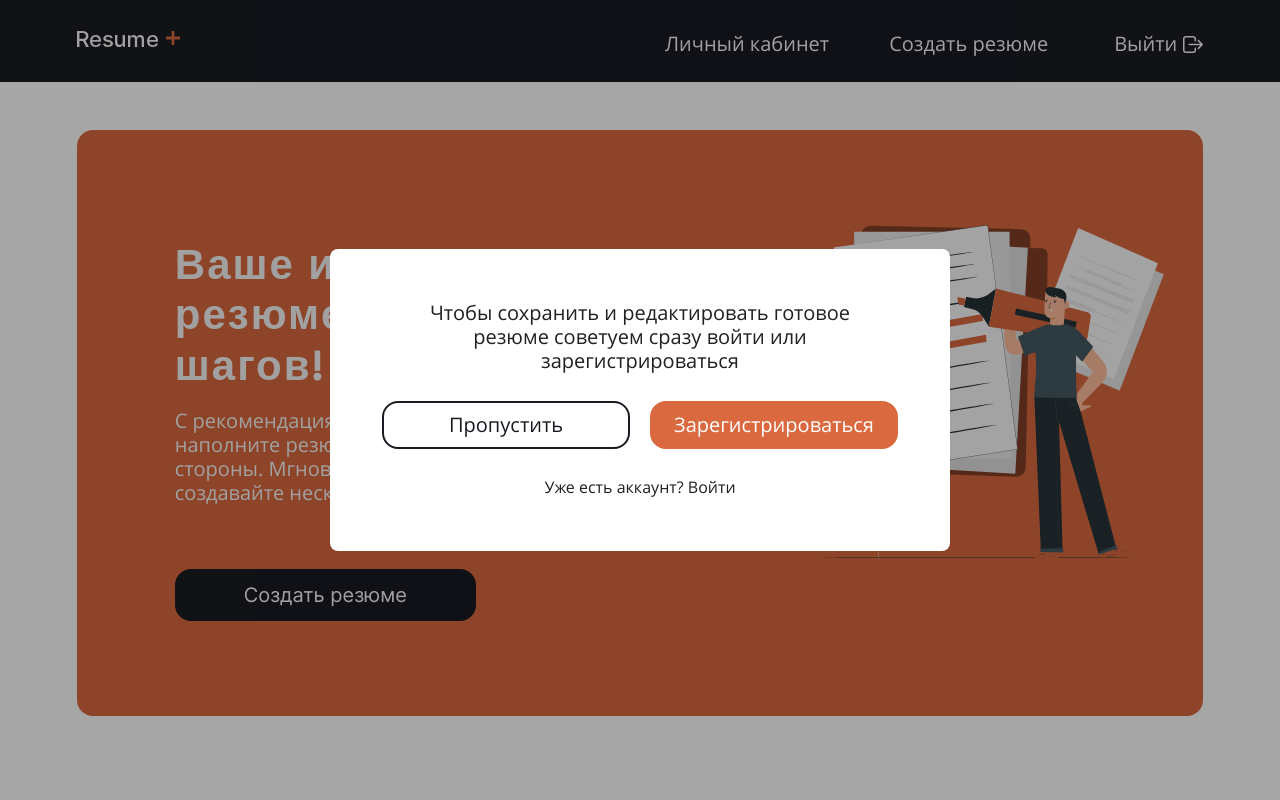
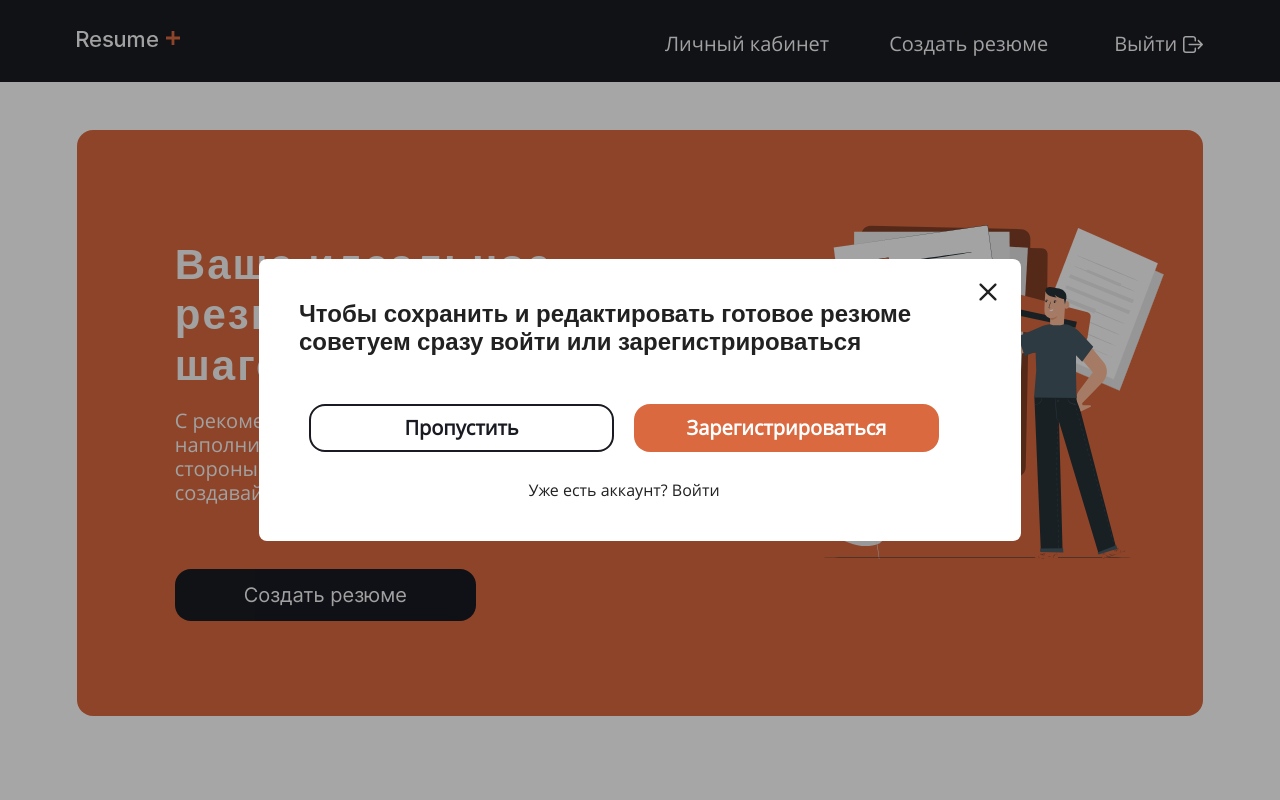
Before and after one commit to homo-errantium/frontend, a React (Create React App) app: page / in a window 1280 px wide. Both pictures are taken after a click on the button "Создать резюме". Shown: the top 800 px of the page. Built offline with nearby package versions, Linux system fonts and the light colour scheme.

Commit message:
feat: updated popups in according to our new layout

```diff
--- a/src/components/Popups/PopupConfirmationDelete/ConfirmationDelete/ConfirmationDelete.js
+++ b/src/components/Popups/PopupConfirmationDelete/ConfirmationDelete/ConfirmationDelete.js
@@ -2,6 +2,7 @@ import './ConfirmationDelete.scss'
 import { useNavigate } from 'react-router'
 import PropTypes from 'prop-types'
 import TrashIcon from '../../../../img/popups/trash-icon-red.svg'
+import CloseIcon from '../../../../img/popups/close-icon-black.svg'
 
 function ConfirmationDelete({ onClose }) {
   const resumeNumber = 1 // эту переменную надо привязать в конкретным резюме
@@ -36,6 +37,17 @@ function ConfirmationDelete({ onClose }) {
           Отменить
         </button>
       </div>
+      <button
+        type="button"
+        onClick={onClose}
+        className="confirmation-delete__close-button link"
+      >
+        <img
+          src={CloseIcon}
+          alt="крестик"
+          className="confirmation-delete__close-button-icon"
+        />
+      </button>
     </div>
   )
 }
--- a/src/components/Popups/PopupConfirmationDelete/ConfirmationDelete/ConfirmationDelete.scss
+++ b/src/components/Popups/PopupConfirmationDelete/ConfirmationDelete/ConfirmationDelete.scss
@@ -3,23 +3,25 @@
   flex-direction: column;
   align-items: center;
   gap: 44px;
-  padding: 64px 80px;
+  padding: 40px 72px 40px 40px;
   border-radius: 24px;
+  position: relative;
 }
 
 .confirmation-delete__text {
-  width: 500px;
+  width: 546px;
   color: #212121;
   text-align: center;
-  font-family: 'Open Sans', sans-serif;
-  font-size: 20px;
-  font-weight: 400;
+  font-family: 'Space Grotesk', sans-serif;
+  font-size: 24px;
+  font-weight: 700;
+  text-align: left;
   line-height: 1.2;
 }
 
 .confirmation-delete__buttons {
   display: flex;
-  gap: 20px;
+  gap: 26px;
 }
 
 .confirmation-delete__button {
@@ -29,7 +31,7 @@
   line-height: 1.2;
   border-radius: 16px;
   border: 2px solid;
-  width: 240px;
+  width: 260px;
 height: 48px;
 }
 
@@ -49,3 +51,12 @@ height: 48px;
   background-color: #1A1B22;
   border-color: #1A1B22;
 }
+
+.confirmation-delete__close-button {
+  border: none;
+  background-color: transparent;
+  padding: 0;
+  position: absolute;
+  top: 24px;
+  right: 24px;
+}
--- a/src/components/Popups/PopupConfirmationExit/ComfirmationExit/ConfirmationExit.js
+++ b/src/components/Popups/PopupConfirmationExit/ConfirmationExit/ConfirmationExit.js
@@ -8,6 +8,9 @@ function ConfirmationExit({ onClose }) {
 
   return (
     <div className="confirmation-exit">
+      <h1 className="confirmation-exit__title">
+        Вы уверены, что хотите покинуть страницу заполнения?
+      </h1>
       <img
         src={exitImage}
         alt="confirm popup icon"
--- a/src/components/Popups/PopupConfirmationExit/ComfirmationExit/ConfirmationExit.scss
+++ b/src/components/Popups/PopupConfirmationExit/ConfirmationExit/ConfirmationExit.scss
@@ -2,8 +2,19 @@
   display: flex;
   flex-direction: column;
   align-items: center;
-  gap: 43px;
+  gap: 44px;
   padding: 40px 40px;
+}
+
+.confirmation-exit__title {
+  margin: 0;
+  color: #1a1b22;
+  font-family: 'Space Grotesk', sans-serif;
+  font-size: 24px;
+  font-weight: 700;
+  line-height: normal;
+  width: 618px;
+  text-align: left;
 }
 
 .confirmation-exit__image {
--- a/src/components/Popups/PopupConfirmationExit/PopupConfirmationExit.js
+++ b/src/components/Popups/PopupConfirmationExit/PopupConfirmationExit.js
@@ -2,7 +2,7 @@ import React from 'react'
 import PropTypes from 'prop-types'
 import './PopupConfirmationExit.scss'
 import PopupСontainer from '../PopupContainer/PopupContainer'
-import Confirmation from './ComfirmationExit/ConfirmationExit'
+import Confirmation from './ConfirmationExit/ConfirmationExit'
 
 function PopupConfirmationExit({
   isOpen,
--- a/src/components/Popups/PopupConfirmationRegister/ConfirmationRegister/ConfirmationRegister.js
+++ b/src/components/Popups/PopupConfirmationRegister/ConfirmationRegister/ConfirmationRegister.js
@@ -2,6 +2,7 @@ import './ConfirmationRegister.scss'
 import { useNavigate } from 'react-router'
 // import { Link } from 'react-router-dom'
 import PropTypes from 'prop-types'
+import CloseIcon from '../../../../img/popups/close-icon-black.svg'
 
 function ConfirmationRegister({ onClose }) {
   const navigate = useNavigate()
@@ -14,7 +15,7 @@ function ConfirmationRegister({ onClose }) {
 
       <div className="confirmation-reg__buttons">
         <button
-          className="confirmation-reg__button confirmation-reg__button_skip"
+          className="popup-confirmation-reg__button confirmation-reg__button_skip"
           type="button"
           label="button"
           onClick={() => {
@@ -24,7 +25,7 @@ function ConfirmationRegister({ onClose }) {
           Пропустить
         </button>
         <button
-          className="confirmation-reg__button confirmation-reg__button_reg"
+          className="popup-confirmation-reg__button confirmation-reg__button_reg"
           type="button"
           label="button"
           onClick={() => {
@@ -45,6 +46,17 @@ function ConfirmationRegister({ onClose }) {
       >
         Уже есть аккаунт? Войти
       </button>
+      <button
+        type="button"
+        onClick={onClose}
+        className="confirmation-reg__close-button link"
+      >
+        <img
+          src={CloseIcon}
+          alt="крестик"
+          className="confirmation-reg__close-button-icon"
+        />
+      </button>
     </div>
   )
 }
--- a/src/components/Popups/PopupConfirmationRegister/ConfirmationRegister/ConfirmationRegister.scss
+++ b/src/components/Popups/PopupConfirmationRegister/ConfirmationRegister/ConfirmationRegister.scss
@@ -3,20 +3,22 @@
   flex-direction: column;
   align-items: center;
   gap: 28px;
-  margin: 52px;
+  margin: 40px 72px 40px 40px;
   border-radius: 24px;
-  width: 516px;
+  width: 650px;
   padding: 0;
+  position: relative;
 }
 
 .confirmation-reg__text {
-  width: 516px;
+  width: 650px;
   color: #212121;
   text-align: center;
-  font-family: 'Open Sans', sans-serif;
-  font-size: 20px;
-  font-weight: 400;
+  font-family: 'Space Grotesk', sans-serif;
+  font-size: 24px;
+  font-weight: 700;
   line-height: 1.2;
+  text-align: left;
 }
 
 .confirmation-reg__buttons {
@@ -64,3 +66,12 @@
   border: none;
   background: none;
 }
+
+.confirmation-reg__close-button {
+  border: none;
+  background-color: transparent;
+  padding: 0;
+  position: absolute;
+  top: -21px;
+  right: -53px;
+}
--- a/src/components/Popups/PopupConfirmationRegister/PopupConfirmationRegister.scss
+++ b/src/components/Popups/PopupConfirmationRegister/PopupConfirmationRegister.scss
@@ -3,45 +3,48 @@
   display: flex;
   flex-direction: column;
   align-items: center;
-  max-width: 620px;
+  max-width: 762px;
   padding: 52px;
   border-radius: 44px;
 }
 
 .confirmation-reg__text {
   box-sizing: border-box;
-  font-family: Open Sans;
+  font-family: 'Open Sans', sans-serif;
   font-size: 20px;
   font-style: normal;
   font-weight: 700;
   line-height: 120%; /* 24px */
   text-align: center;
-  max-width: 516px;
-  padding: 0 8px 0 8px;
+  max-width: 650px;
+  padding: 0;
   color: #1a1b22;
 }
 
 .confirmation-reg__buttons {
   display: flex;
   padding: 17px 305px;
-  gap: 20px;
+  gap: 26px;
   justify-content: center;
   align-items: center;
+  width: 100%;
+  margin-top: 20px;
 }
 
-.confirmation-reg__button {
-  width: 248px;
+.popup-confirmation-reg__button {
+  width: 305px;
   height: 48px;
   border-radius: 16px;
   color: var(--White, #fff);
-  font-family: Open Sans;
+  font-family: 'Open Sans', sans-serif;
   font-size: 20px;
   font-style: normal;
   font-weight: 700;
   line-height: 120%; /* 24px */
+  padding: 0;
 }
 
-.confirmation-reg__button:hover {
+.popup-confirmation-reg__button:hover {
   cursor: pointer;
 }
 
--- a/src/components/Popups/PopupResumeName/ResumeName/ResumeName.js
+++ b/src/components/Popups/PopupResumeName/ResumeName/ResumeName.js
@@ -1,6 +1,7 @@
 import './ResumeName.scss'
 import React from 'react'
 import PropTypes from 'prop-types'
+import TrashLogo from '../../../../img/trash-icon-red.svg'
 
 function PopupResumeName({
   values,
@@ -39,8 +40,8 @@ function PopupResumeName({
     <div className="resume-name">
       <form action="submit" className="resume-name__form">
         <p className="resume-name__description">
-          Для удобства организации ваших резюме предлагаем добавить к каждому из
-          них уникальное название
+          Для удобства организации ваших резюме предлагаем добавить уникальное
+          название
         </p>
         <input
           name="resume_name"
@@ -59,7 +60,8 @@ function PopupResumeName({
           label="button"
           onClick={handleClick}
         >
-          Очистить
+          <img alt="корзина" src={TrashLogo} />
+          Удалить
         </button>
 
         <button
--- a/src/components/Popups/PopupResumeName/ResumeName/ResumeName.scss
+++ b/src/components/Popups/PopupResumeName/ResumeName/ResumeName.scss
@@ -4,23 +4,25 @@
   align-items: center;
   border-radius: 44px;
   background: transparent;
-  padding: 76px 72px;
+  padding: 40px 72px 40px 40px;
+  width: 567px;
 }
 
 .resume-name__description {
   margin: 0;
-  max-width: 475px;
+  max-width: 567px;
   color: #212121;
   text-align: center;
-  font-family: 'Open Sans', sans-serif;
-  font-size: 20px;
-  font-weight: 400;
+  font-family: 'Space Grotesk', sans-serif;
+  font-size: 24px;
+  font-weight: 700;
   line-height: 1.2;
+  text-align: left;
 }
 
 .resume-name__input {
   box-sizing: border-box;
-  width: 500px;
+  width: 567px;
   height: 48px;
   border-radius: 16px;
   border: 1px solid #9f9f9f;
@@ -30,7 +32,7 @@
   font-size: 20px;
   font-weight: 400;
   line-height: 1;
-  margin-top: 32px;
+  margin-top: 24px;
   outline: #000;
 }
 
@@ -45,8 +47,9 @@
 }
 .resume-name__buttons {
   display: flex;
+  width: 100%;
   margin-top: 35px;
-  gap: 20px;
+  gap: 27px;
 }
 
 .resume-name__button {
@@ -56,7 +59,7 @@
   line-height: 1.2;
   border-radius: 16px;
   border: 2px solid;
-  width: 240px;
+  width: 305px;
   height: 48px;
 }
 
@@ -69,6 +72,10 @@
   color: #ff4b4b;
   background-color: #fff;
   border-color: #ff4b4b;
+  display: flex;
+  justify-content: center;
+  align-items: center;
+  gap: 4px;
 }
 
 .resume-name__button_save {
```
